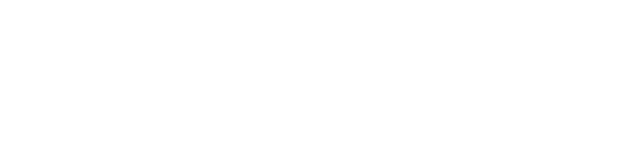
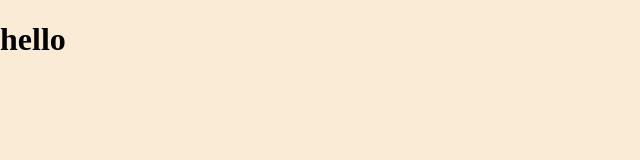
Before and after one commit to otaboyevsardor/git-13, a plain HTML site: page index.html in a window 1280 px wide. Shown: the whole page, without its empty margins (0-640 px from the left). Drawn offline with Linux system fonts and the light colour scheme.

Commit message:
h1 add bg

```diff
--- a/index.html
+++ b/index.html
@@ -8,7 +8,7 @@
     <title>Document</title>
 </head>
 <body>
-    <h1></h1>
+    <h1>hello</h1>
     <br>
 </body>
 </html>
--- a/style.css
+++ b/style.css
@@ -1,4 +1,4 @@
 body{
     margin: 0;
-
+    background-color: antiquewhite;
 }
```
